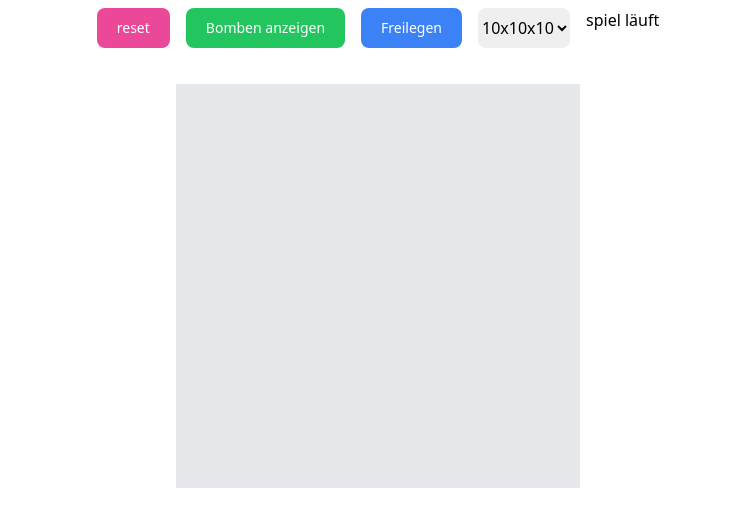
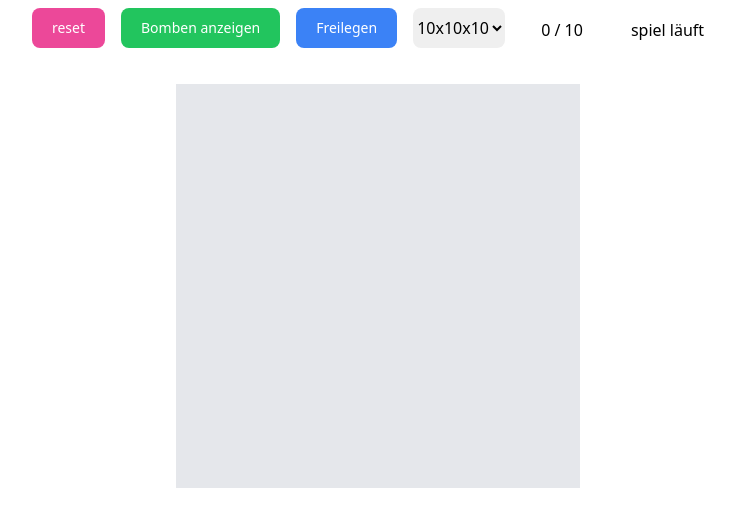
Before and after one commit to larawiest/minesweeper, a Svelte app: page / in a window 1280 px wide. Shown: the top 526 px of the page, without its empty margins (262-997 px from the left). Built offline with nearby package versions, Linux system fonts and the light colour scheme.

Commit message:
right click fix

```diff
--- a/src/Minesweeper.svelte
+++ b/src/Minesweeper.svelte
@@ -22,7 +22,9 @@
     let bombenpositionen :Pos[] = $state([])
     let bombenzahl = $state(10)
     let bombcolor = $state('bg-gray-200')
+    let color = $state('bg-black-200')
     let bombenval = $state(1)
+    let uebrige = $state(bombenzahl)
 
     let dir = [new Pos(1,0), new Pos(1,1), new Pos(0,1), new Pos(-1, 0), new Pos(0,-1), new Pos(1,-1), new Pos(-1, -1), new Pos(-1, 1)]
 
@@ -128,6 +130,7 @@
     function handleClick (x :number, y :number) :void {
         if (iswinner()) {
             spielertext = 'gewonnen'
+            color = 'bg-green-600'
         }
         if (spielertext === 'verloren' || spielertext === 'gewonnen') return
         let pos = new Pos(x, y)
@@ -140,6 +143,7 @@
             if (board.get(pos) === -9) {
                 spielertext = 'verloren'
                 bombcolor = 'bg-red-300'
+                color = 'bg-red-600'
             }
             if (board.get(pos) === -10) {
                 tiefensuche(x, y)
@@ -148,13 +152,17 @@
         } else {
             if (board.get(pos) >= 90) {
                 board.set(pos, board.get(pos) - 100)
+                uebrige++
             } else if (board.get(pos) < 0) {
+                if (uebrige === 0) return
                 board.set(pos, board.get(pos) + 100)
+                uebrige--
             }
 
         }
         if (iswinner()) {
             spielertext = 'gewonnen'
+            color = 'bg-green-600'
         }
     }
 
@@ -164,11 +172,15 @@
         let pos = new Pos(x, y)
         if (board.get(pos) >= 90) {
                 board.set(pos, board.get(pos) - 100)
+                uebrige++
         } else if (board.get(pos) < 0) {
+                if (uebrige === 0) return
                 board.set(pos, board.get(pos) + 100)
+                uebrige--
         }
         if (iswinner()) {
             spielertext = 'gewonnen'
+            color = 'bg-green-600'
         }
     }
 
@@ -199,6 +211,8 @@
         bombcolor = 'bg-gray-200'
         bombenval = 1
         modus = 1
+        uebrige = bombenzahl
+        color = 'bg-black-200'
     }
 
     function changemode () :void {
@@ -275,8 +289,10 @@
       <option value="20x20x40">20x20x40</option>
     </select>
 
+    <p class = "px-5 py-2.5"> {bombenzahl - uebrige} / {bombenzahl} </p>
 
-    {spielertext}
+
+    <p class = "px-5 py-2.5 {color}"> {spielertext} </p>
 
 
 </div>
```
